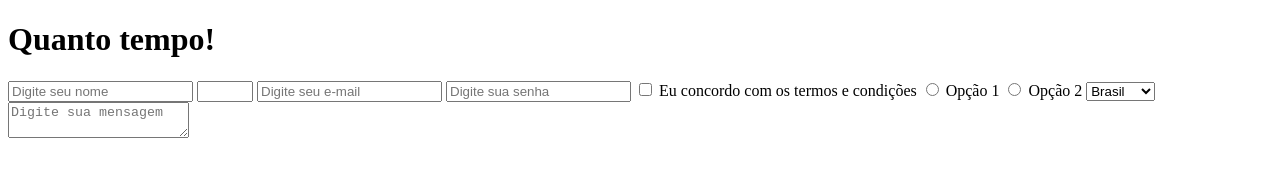
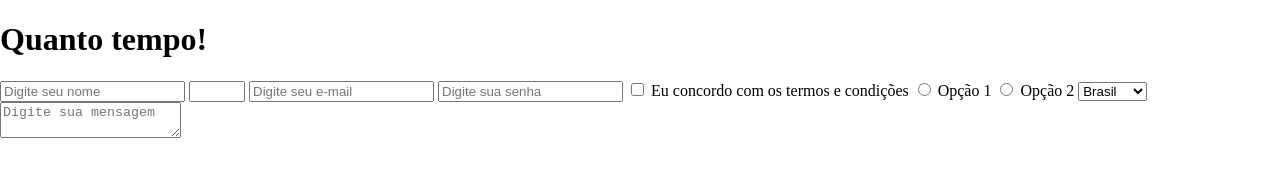
Before and after one commit to BarbosaThaissa/estudos-privados, a plain HTML site: page index.html in a window 1280 px wide. Drawn offline with Linux system fonts and the light colour scheme.

Commit message:
feat: html testes

```diff
--- a/index.html
+++ b/index.html
@@ -6,8 +6,10 @@
     <meta name="viewport" content="width=device-width, initial-scale=1.0" />
     <title>Estudos Privados</title>
     <script src="./testes.js"></script>
+    <link rel="stylesheet" href="styled.css" />
   </head>
   <body>
+    <main class="container">
       <h1>Quanto tempo!</h1>
 
       <input type="text" placeholder="Digite seu nome" />
@@ -32,5 +34,6 @@
       </select>
 
       <textarea placeholder="Digite sua mensagem"></textarea>
+    </main>
   </body>
 </html>
--- a/styled.css
+++ b/styled.css
@@ -1,3 +1,5 @@
 body {
-    color: #ce09ec;
+  padding: 0;
+  margin: 0;
+  box-sizing: border-box;
 }
```
Also changed, not shown: ias.txt. Lines whose indentation alone changed are shown as unchanged.
